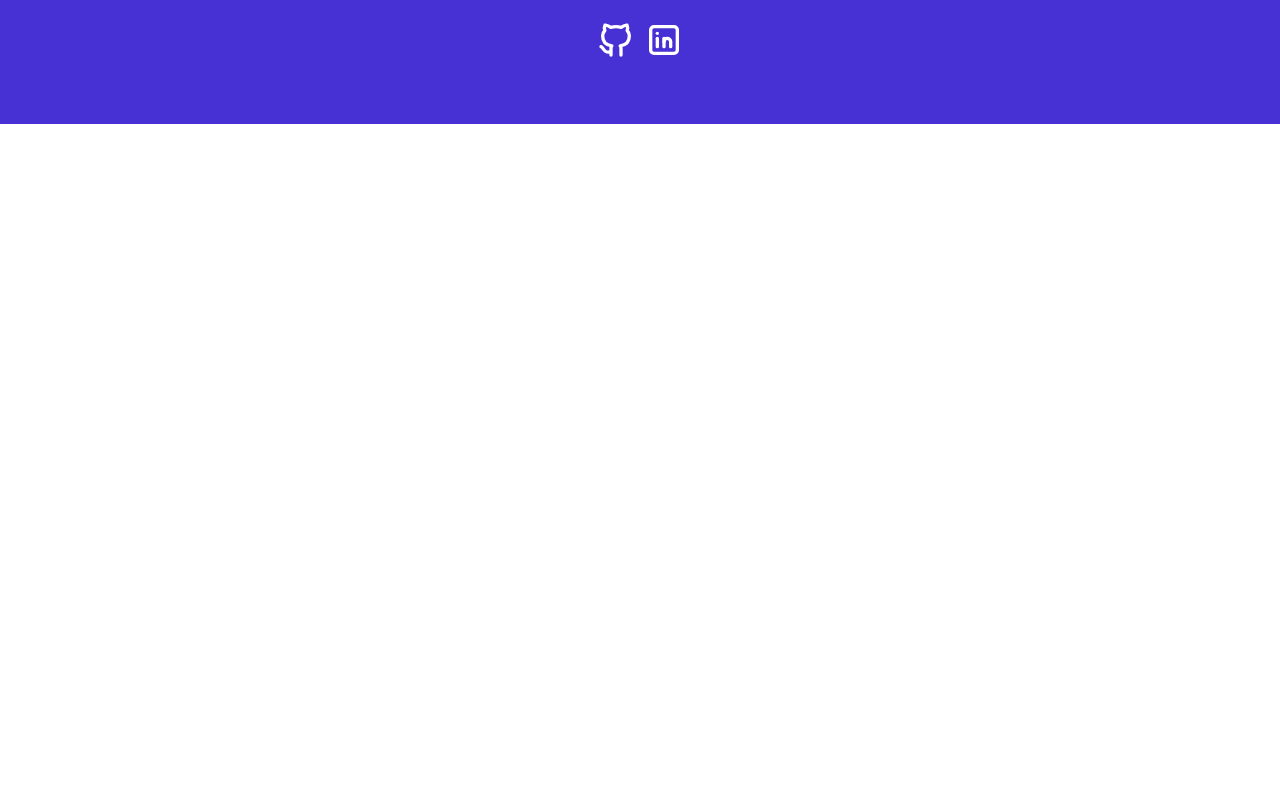
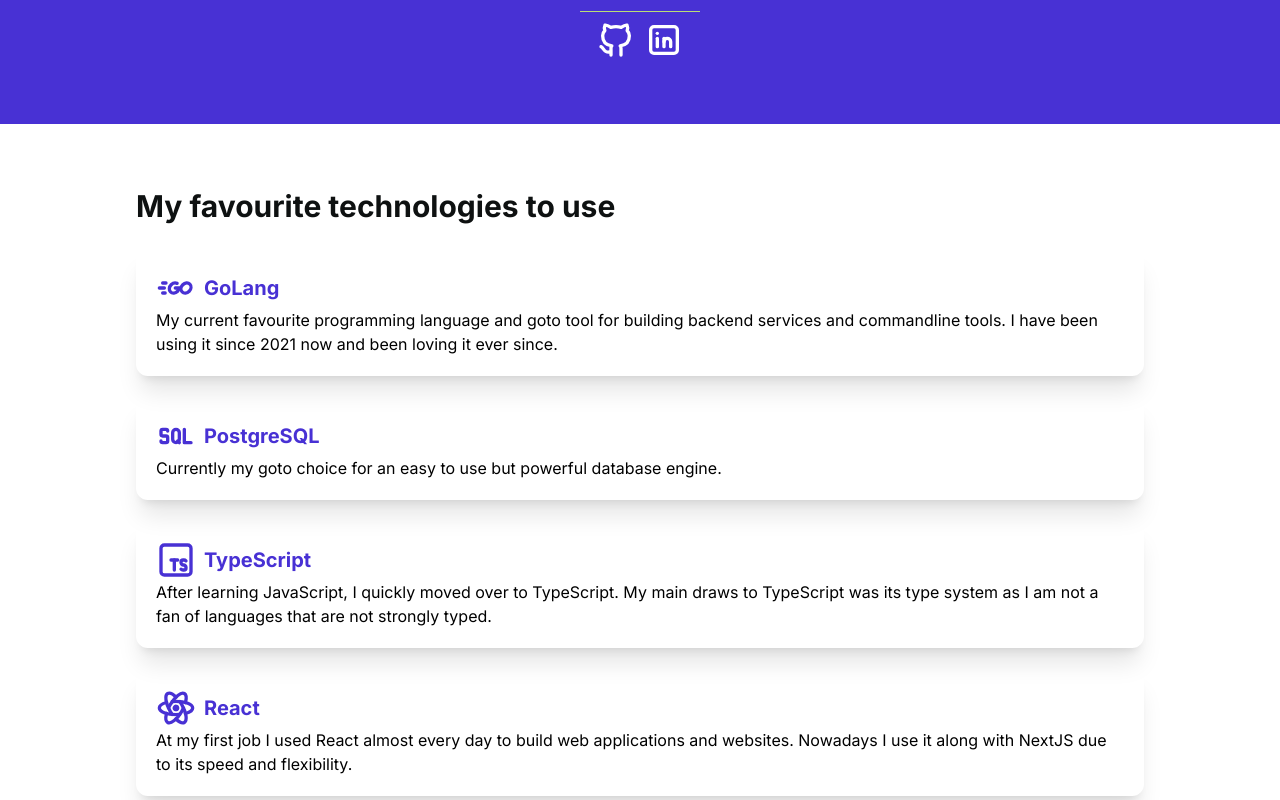
Before and after one commit to kzree/homepage, a Next.js app: page / in a window 1280 px wide. Shown: the part 500-1300 px from the top of the page. Before the commit the page ends 800 px from the top, so only its background shows below. Built offline with nearby package versions, Linux system fonts and the light colour scheme.

Commit message:
Add skills section

```diff
--- a/src/components/homepage/Hero.tsx
+++ b/src/components/homepage/Hero.tsx
@@ -6,7 +6,7 @@
       <div className="bg-secondary w-[9.75rem] h-[9.75rem] rounded-full" />
       <h1 className="text-5xl font-bold mt-5 mb-2 text-secondary">Hi, I am Erkki</h1>
       <p className="text-xl">Full stack developer</p>
-      <Socials className="mt-auto" />
+      <Socials className="mt-auto border-t border-secondary pt-2 px-4" />
     </section>
   );
 };
--- /dev/null
+++ b/src/components/homepage/Skills.tsx
@@ -0,0 +1,18 @@
+import { majorSkills } from '@/data/homepage';
+
+export const Skills = () => {
+  return (
+    <section className="py-16 container mx-auto" id="tech">
+      <h2 className="text-3xl font-bold text-black mb-6">{majorSkills.title}</h2>
+      {majorSkills.skills.map(({ description, title, icon: Icon }, idx) => (
+        <div className="last:mb-0 mb-5 rounded-xl shadow-xl p-5" key={`skill-${idx}`}>
+          <div className="flex items-center gap-2 text-primary">
+            <Icon size={40} />
+            <h3 className="text-xl font-bold">{title}</h3>
+          </div>
+          <p>{description}</p>
+        </div>
+      ))}
+    </section>
+  );
+};
--- a/src/components/homepage/index.tsx
+++ b/src/components/homepage/index.tsx
@@ -1 +1,2 @@
 export { Hero } from './Hero';
+export { Skills } from './Skills';
--- a/src/data/homepage.ts
+++ b/src/data/homepage.ts
@@ -1,6 +1,48 @@
 import { Seo } from '@/types/seo';
+import {
+  IconBrandGolang,
+  IconBrandReact,
+  IconBrandTailwind,
+  IconBrandTypescript,
+  IconSql,
+} from '@tabler/icons-react';
 
 export const seo: Seo = {
   title: 'Hello, I am Erkki',
   description: 'This is my portfolio website. You can learn more about me and my skills',
 };
+
+export const majorSkills = {
+  title: 'My favourite technologies to use',
+  skills: [
+    {
+      icon: IconBrandGolang,
+      title: 'GoLang',
+      description:
+        'My current favourite programming language and goto tool for building backend services and commandline tools. I have been using it since 2021 now and been loving it ever since.',
+    },
+    {
+      icon: IconSql,
+      title: 'PostgreSQL',
+      description: 'Currently my goto choice for an easy to use but powerful database engine.',
+    },
+    {
+      icon: IconBrandTypescript,
+      title: 'TypeScript',
+      description:
+        'After learning JavaScript, I quickly moved over to TypeScript. My main draws to TypeScript was its type system as I am not a fan of languages that are not strongly typed.',
+    },
+    {
+      icon: IconBrandReact,
+      title: 'React',
+      description:
+        'At my first job I used React almost every day to build web applications and websites. Nowadays I use it along with NextJS due to its speed and flexibility.',
+    },
+    {
+      icon: IconBrandTailwind,
+      title: 'TailwindCSS',
+      description:
+        'I used to write all of my CSS using fancy tools like SCSS. But nowadays i prefer the speed of tailwind. Before configuring took a lot of time for new projects but thanks to tailwind this process has sped up a lot.',
+    },
+  ],
+};
--- a/src/pages/index.tsx
+++ b/src/pages/index.tsx
@@ -1,6 +1,6 @@
 import { Inter } from 'next/font/google';
 import { Footer, Header } from '@/components/layout';
-import { Hero } from '@/components/homepage';
+import { Hero, Skills } from '@/components/homepage';
 import { PageHead } from '@/components';
 import { seo } from '@/data/homepage';
 
@@ -14,6 +14,7 @@
         <Header />
         <main className={inter.className}>
           <Hero />
+          <Skills />
         </main>
         <Footer />
       </div>
--- a/src/styles/globals.css
+++ b/src/styles/globals.css
@@ -6,6 +6,6 @@
     --color-primary: 72 49 212;
     --color-secondary: 186 221 118;
     --color-purple: 61 21 95;
-    --color-black: 9 10 11;
+    --color-black: 14 17 17;
     --color-white: 255 255 255;
 }
```
